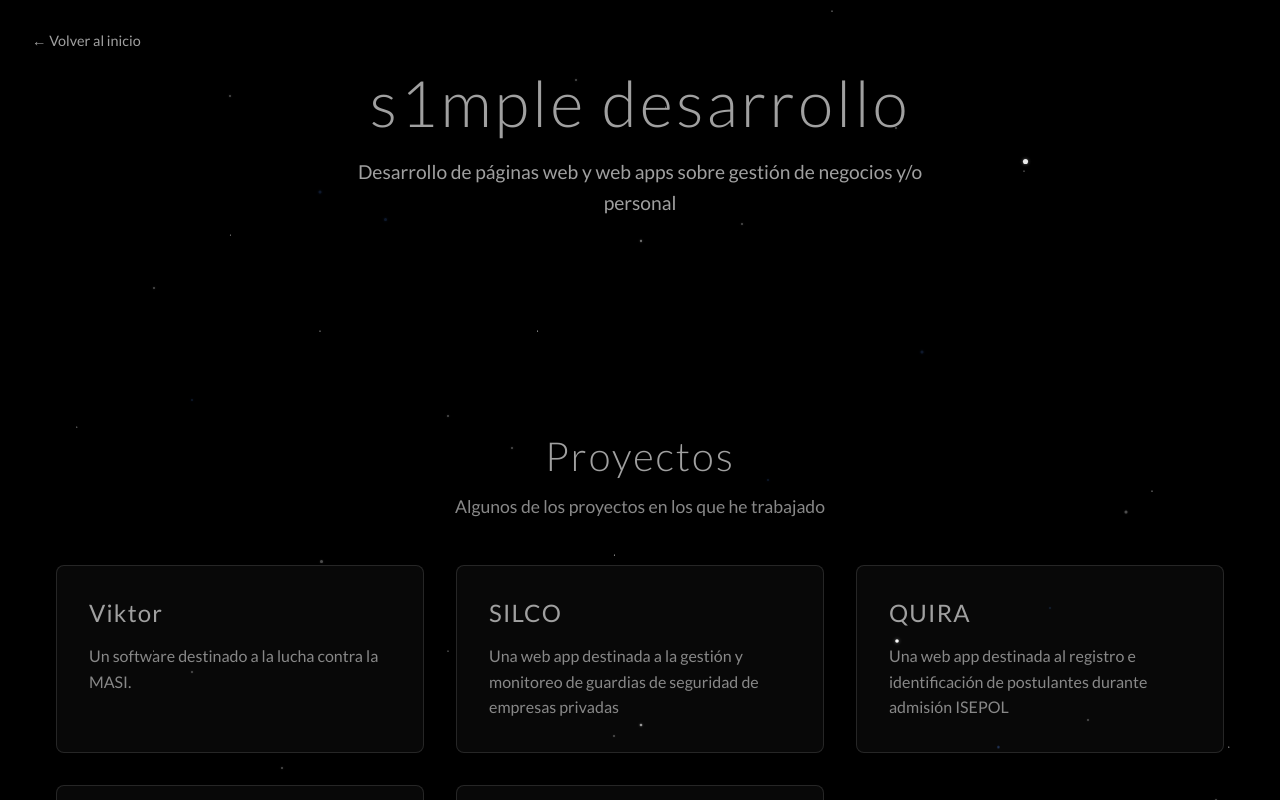
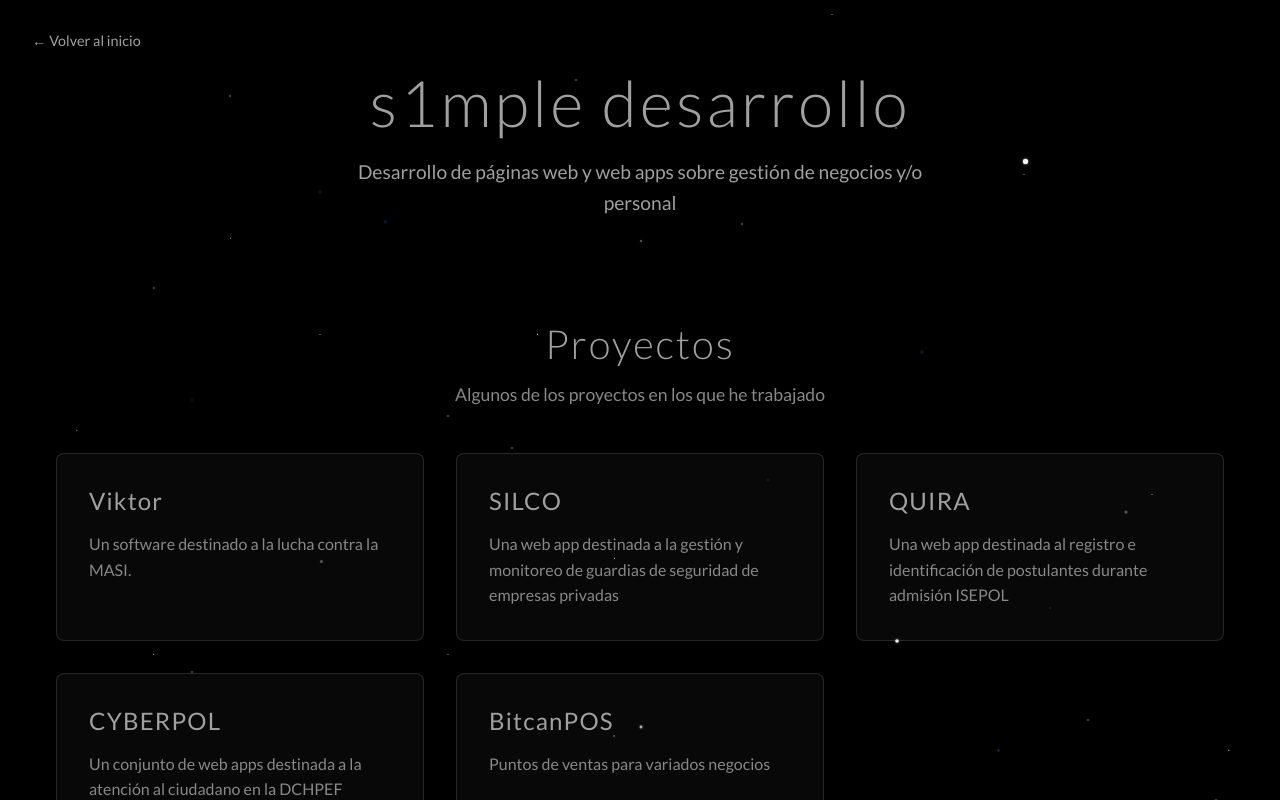
Before and after one commit to zcaraluna/s1mple_cloud, a Next.js app: page /dev in a window 1280 px wide. Shown: the top 800 px of the page. Built offline with nearby package versions, Linux system fonts and the light colour scheme.

Commit message:
cambio de diseño

```diff
--- a/app/dev/page.module.css
+++ b/app/dev/page.module.css
@@ -93,13 +93,13 @@
 }
 
 .hero {
-  min-height: 50vh;
+  min-height: 40vh;
   display: flex;
   flex-direction: column;
   align-items: center;
   justify-content: flex-start;
   text-align: center;
-  padding: 4rem 1rem 2rem;
+  padding: 4rem 1rem 1rem;
   position: relative;
   z-index: 1;
 }
@@ -137,7 +137,7 @@
 }
 
 .projectsSection {
-  padding: 2rem 1rem 4rem;
+  padding: 0 1rem 4rem;
   max-width: 1200px;
   margin: 0 auto;
   position: relative;
```
